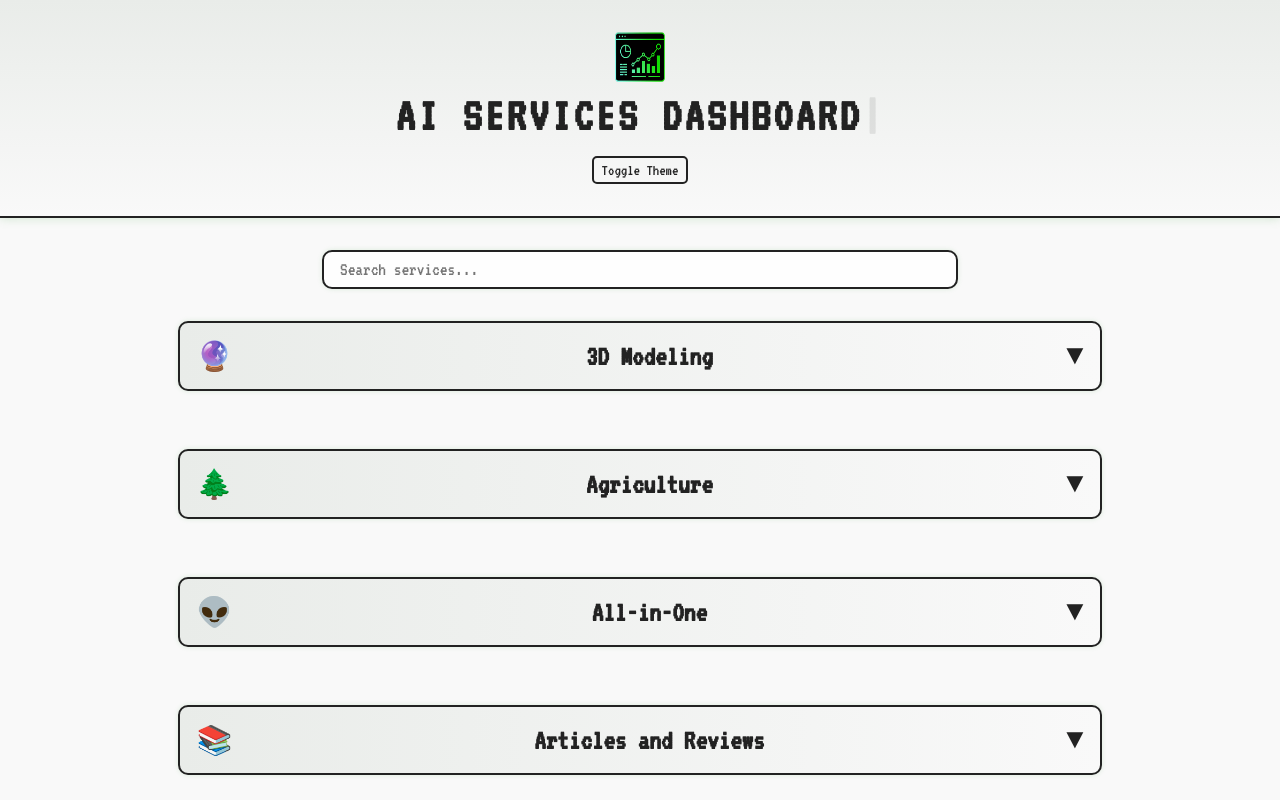
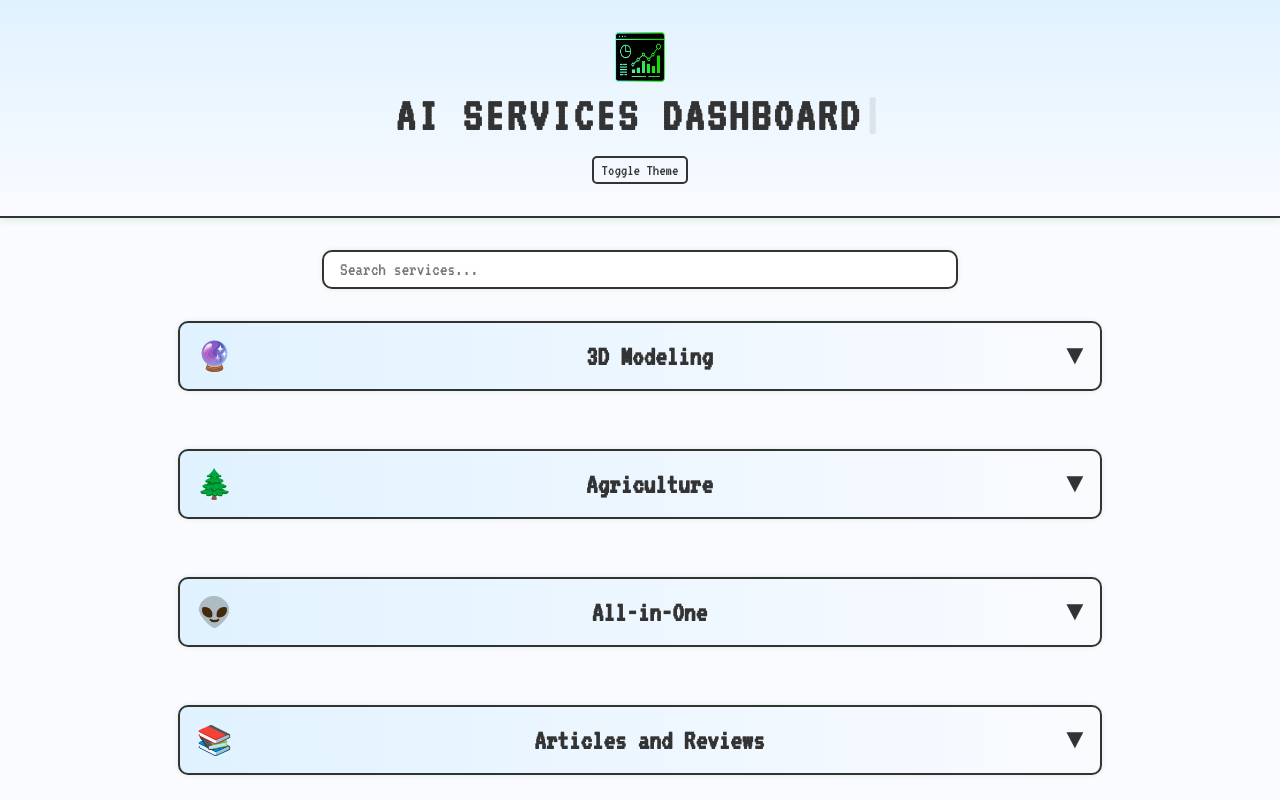
Before and after one commit to NathanNeurotic/AI, a website: page index.html in a window 1280 px wide. Both pictures are taken after a click on the button "Toggle Theme". Shown: the top 800 px of the page. Drawn offline with Linux system fonts and the light colour scheme.

Commit message:
style: update light mode colors

```diff
--- a/styles.css
+++ b/styles.css
@@ -22,16 +22,16 @@ body {
 }
 
 body.light-mode {
-    /* Softer palette for the light theme */
-    --bg-color: #f9f9f9;
-    --text-color: #222222;
-    --accent-color: #0b7c55;
-    --header-gradient: linear-gradient(180deg, #e9ece9, #f9f9f9);
-    --section-gradient: linear-gradient(90deg, #e9ece9, #f9f9f9);
-    --content-bg: rgba(255, 255, 255, 0.85);
-    --button-gradient: linear-gradient(135deg, #ffffff, #e6eae6);
-    --footer-gradient: linear-gradient(180deg, #f9f9f9, #e9ece9);
-    --thanks-color: #2e8b57;
+    /* Lighter, more colorful palette for the light theme */
+    --bg-color: #fafbff;
+    --text-color: #333333;
+    --accent-color: #007acc;
+    --header-gradient: linear-gradient(180deg, #e0f2ff, #fafbff);
+    --section-gradient: linear-gradient(90deg, #e0f2ff, #fafbff);
+    --content-bg: rgba(255, 255, 255, 0.95);
+    --button-gradient: linear-gradient(135deg, #ffffff, #dfefff);
+    --footer-gradient: linear-gradient(180deg, #fafbff, #e0f2ff);
+    --thanks-color: #007acc;
 }
 
 header {
```
